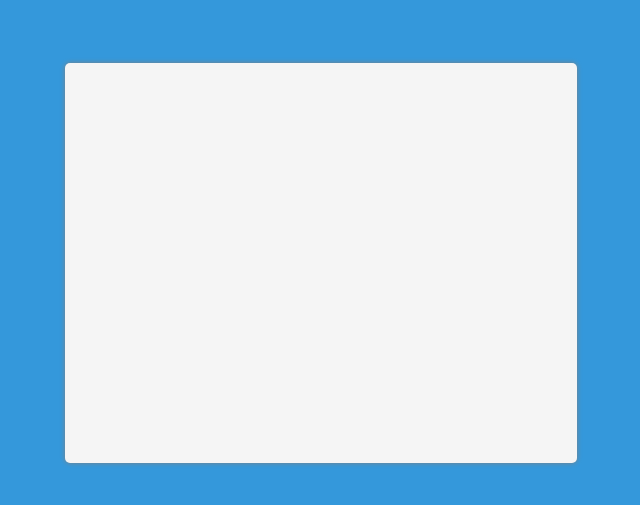
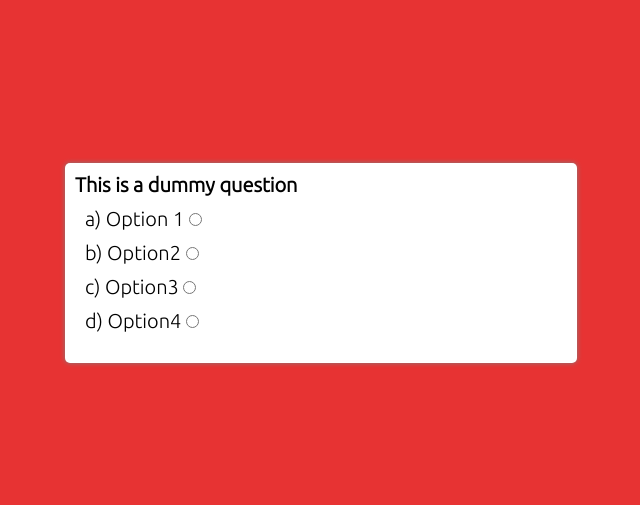
Before and after one commit to kumarkeshavbhardwaj/Quiz-App-JS, a plain HTML site: page index.html in a window 1280 px wide. Shown: the part 137-642 px from the top of the page, without its empty margins (319-959 px from the left). Drawn offline with Linux system fonts and the light colour scheme.

Commit message:
Radio button implementation

```diff
--- a/index.html
+++ b/index.html
@@ -5,11 +5,34 @@
     <meta http-equiv="X-UA-Compatible" content="IE=edge">
     <meta name="viewport" content="width=device-width, initial-scale=1.0">
     <link rel="stylesheet" href="style.css">
-    <title>Document</title>
+    <title>Quiz App</title>
 </head>
 <body>
     <div class="main">
-        <div class="box"></div>
+        <div id="box">
+            <h2> This is a dummy question</h2>
+            <div class="row">
+
+            <label for="option1">a) Option 1</label>
+            <input type="radio" value="a" id="option1"  name="option">
+        </div>
+        <div class="row">
+
+            <label for="option2">b) Option2</label>
+            <input type="radio" value="b" id="option2" name="option">
+        </div>
+        <div class="row">
+
+            <label for="option3">c) Option3</label>
+            <input type="radio" value="c" id="option3" name="option">
+        </div>
+        <div class="row">
+
+            <label for="option4">d) Option4</label>
+            <input type="radio" value="d" id="option4" name="option">
+        </div>
+
+        </div>
     </div>
     <script src="app.js"></script>
 </body>
--- a/style.css
+++ b/style.css
@@ -1,25 +1,38 @@
+
+@import url('https://fonts.googleapis.com/css2?family=Ubuntu:wght@300&display=swap');
+
+
 *{
     padding: 0;
     margin: 0;
     box-sizing: border-box;
+    font-family: 'Ubuntu', sans-serif;
+    font-size: 20px;
 }
 
 body{
     background-color: #3498db;
 }
 
-.main {
+.main {background-color: #e73333;
     width: 100%;
     height: 100vh;
     display: flex;
     justify-content: center;
     align-items: center;
+    flex-direction: column;
 }
 
-.box {
+#box {
+    padding: 10px;
     width: 40%;
-    height: 400px;
+    height: 200px;
     box-shadow: 0px 0px 5px grey;
-    background-color: whitesmoke;
+    background-color: white;
     border-radius: 5px;
 }
+
+.row {
+    width: 100%;
+    margin: .5rem;
+}
```
